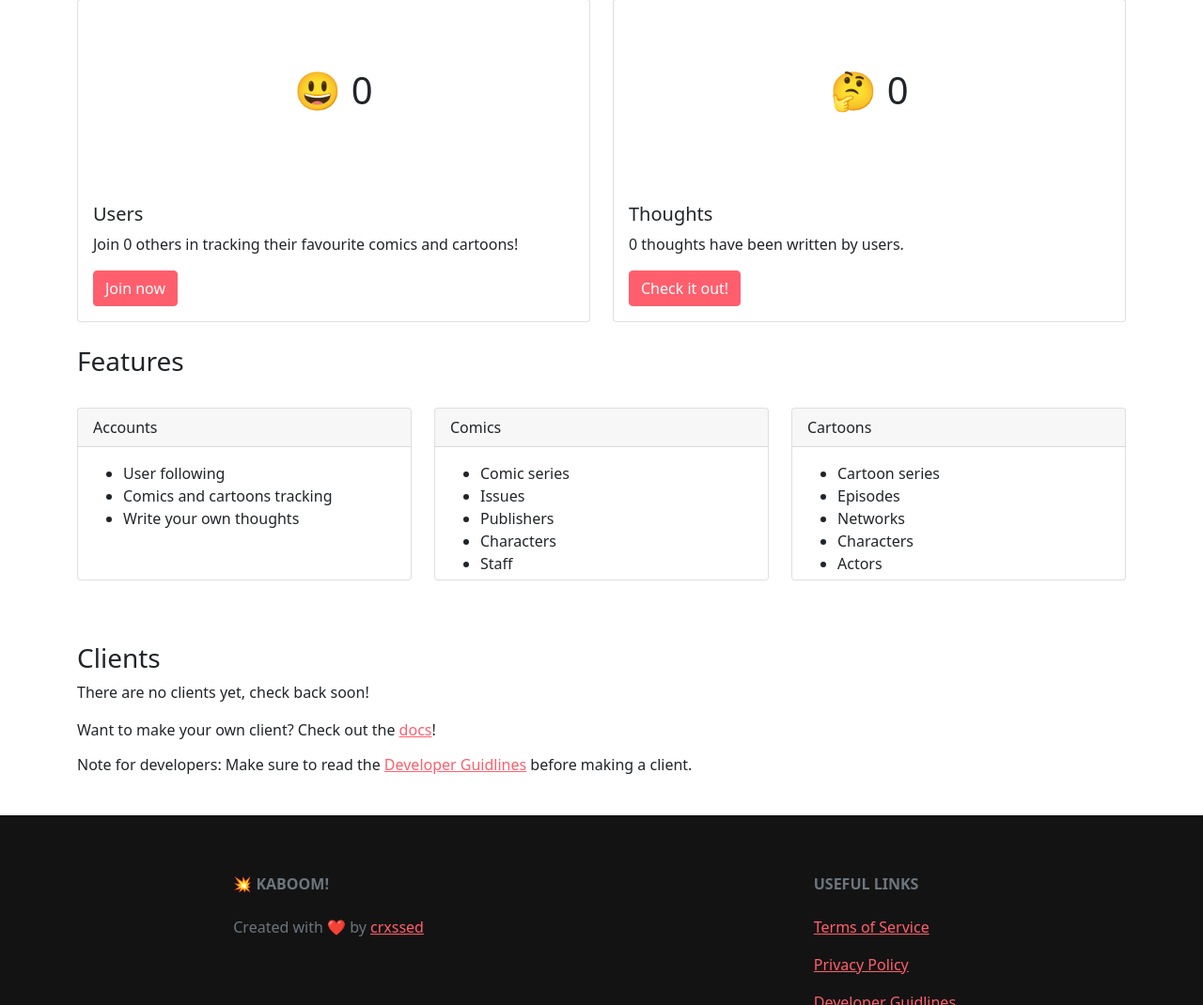
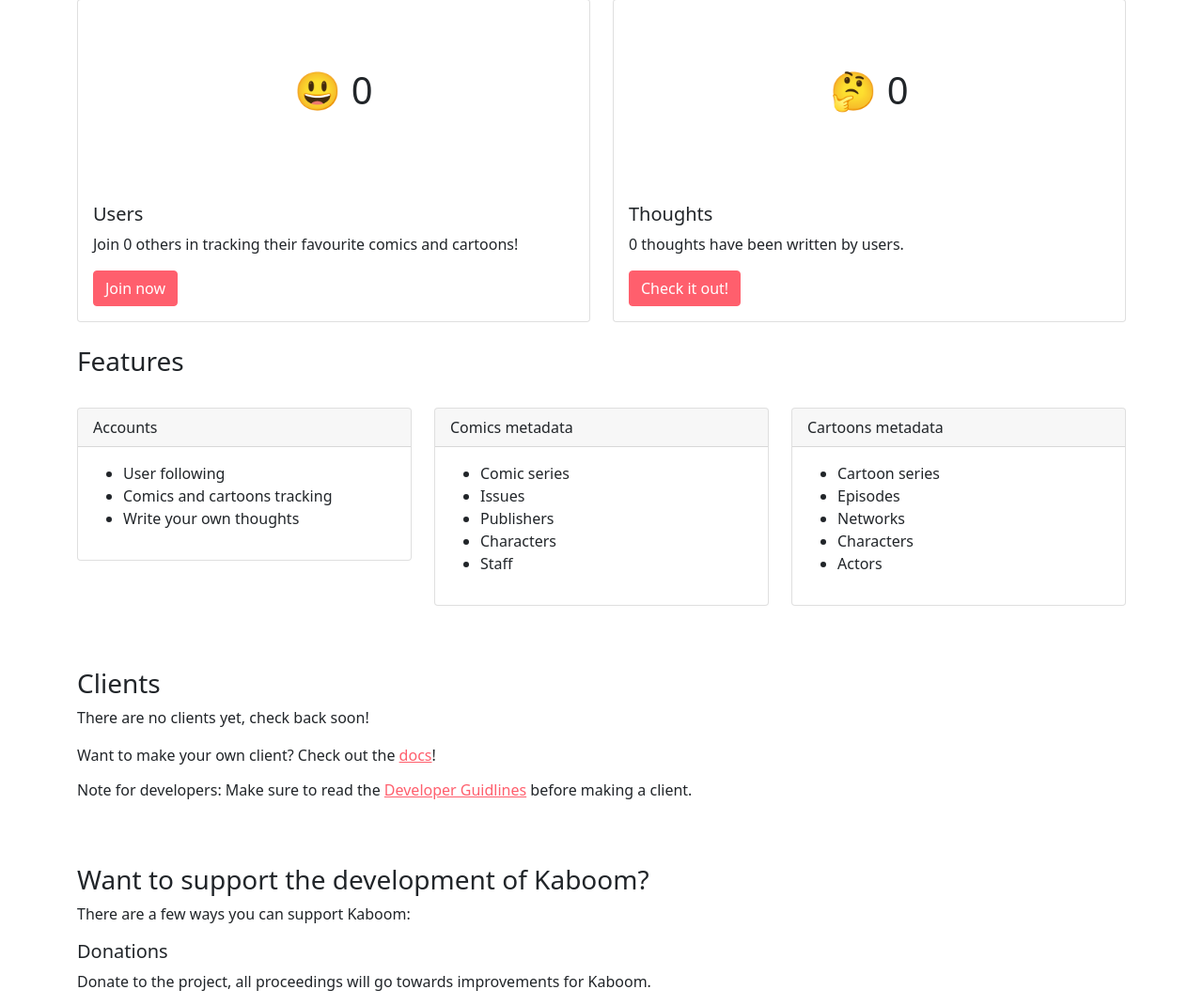
Before and after one commit to kaboom-db/kaboom-legacy, a Django app: page / in a window 1280 px wide. Shown: the part 772-1842 px from the top of the page at 94% size. Run offline with Django 3.2, Linux system fonts and the light colour scheme; data that the repository does not hold is empty.

Commit message:
update index

```diff
--- a/website/templates/website/index.html
+++ b/website/templates/website/index.html
@@ -94,7 +94,7 @@
         <br>
         <div class="row">
             <div class="col-sm-4">
-                <div class="card mb-3" style="max-width: auto; height: 23vh;">
+                <div class="card mb-3" style="max-width: auto; height: auto;">
                     <div class="card-header">Accounts</div>
                     <div class="card-body text-dark">
                         <ul>
@@ -106,8 +106,8 @@
                 </div>
             </div>
             <div class="col-sm-4">
-                <div class="card mb-3" style="max-width: auto; height: 23vh;">
-                    <div class="card-header">Comics</div>
+                <div class="card mb-3" style="max-width: auto; height: auto;">
+                    <div class="card-header">Comics metadata</div>
                     <div class="card-body text-dark">
                         <ul>
                             <li>Comic series</li>
@@ -120,8 +120,8 @@
                 </div>
             </div>
             <div class="col-sm-4">
-                <div class="card mb-3" style="max-width: auto; height: 23vh;">
-                    <div class="card-header">Cartoons</div>
+                <div class="card mb-3" style="max-width: auto; height: auto;">
+                    <div class="card-header">Cartoons metadata</div>
                     <div class="card-body text-dark">
                         <ul>
                             <li>Cartoon series</li>
@@ -141,6 +141,20 @@
         <p>Want to make your own client? Check out the <a href="/docs">docs</a>!</p>
         <h6>Note for developers: Make sure to read the <a href="#">Developer Guidlines</a> before making a client.</h6>
     </div>
+    <div class="section container">
+        <h3 id="support-the-project">Want to support the development of Kaboom?</h3>
+        <p>There are a few ways you can support Kaboom:</p>
+        <h5>Donations</h5>
+        <p>Donate to the project, all proceedings will go towards improvements for Kaboom.</p>
+        <form action="https://www.paypal.com/donate" method="post" target="_top">
+            <input type="hidden" name="hosted_button_id" value="R7R4U3ED99G74" />
+            <input type="image" src="https://www.paypalobjects.com/en_GB/i/btn/btn_donate_LG.gif" border="0" name="submit" title="Donate with PayPal" alt="Donate with PayPal button" />
+            <img alt="" border="0" src="https://www.paypal.com/en_GB/i/scr/pixel.gif" width="1" height="1" />
+        </form>
+        <br>
+        <h5 id="contribute">Contribute</h5>
+        <p>If you're a developer you can also <a href="https://github.com/kaboom-db/kaboom-api">contribute</a> to the project as Kaboom is <a href="https://en.wikipedia.org/wiki/Open_source">open source</a>. You can also make your own <a href="/docs">client</a>.</p>
+    </div>
     <!-- Footer -->
     <footer class="text-center text-lg-start footer text-muted">
         <!-- Section: Links  -->
@@ -155,7 +169,7 @@
                             💥 KABOOM!
                         </h6>
                         <p>
-                            Created with ❤️ by <a href="https://crxssed7.github.io/">crxssed</a>
+                            The comic book and cartoons database and tracker.
                         </p>
                     </div>
                     <!-- Grid column -->
@@ -176,7 +190,10 @@
                             <a href="#">Developer Guidlines</a>
                         </p>
                         <p>
-                            <a href="#">Documentation</a>
+                            <a href="https://github.com/kaboom-db/kaboom-api">Source</a>
+                        </p>
+                        <p>
+                            <a href="/docs">Documentation</a>
                         </p>
                     </div>
                     <!-- Grid column -->
@@ -186,12 +203,12 @@
         </section>
         <!-- Section: Links  -->
 
-        <!-- Copyright -->
+        <!-- Message -->
         <div class="text-center p-4">
-            © 2022 Copyright: <span class="text-reset fw-bold"">Kaboom</span>
+            Created with ❤️ by <a href="https://crxssed7.github.io/">crxssed</a>
         </div>
     </div>
-    <!-- Copyright -->
+    <!-- Message -->
   </footer>
   <!-- Footer -->
 </body>
```
